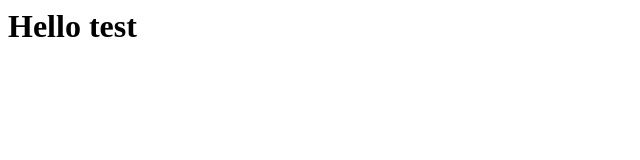
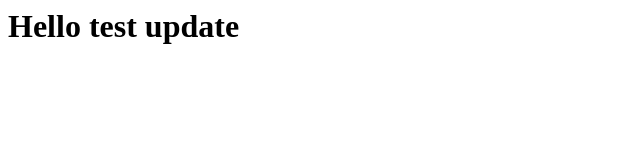
Before and after one commit to Frd1/frd1.github.io, a plain HTML site: page index.html in a window 1280 px wide. Shown: the whole page, without its empty margins (0-640 px from the left). Drawn offline with Linux system fonts and the light colour scheme.

Commit message:
Update index.html

```diff
--- a/index.html
+++ b/index.html
@@ -1 +1 @@
-<h1> Hello test </h1>
+<h1> Hello test update</h1>
```
